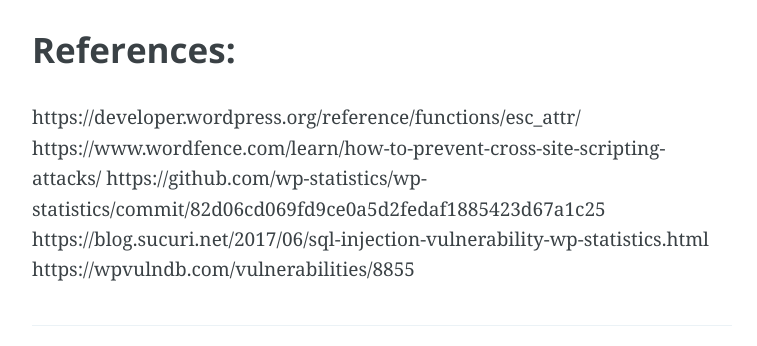
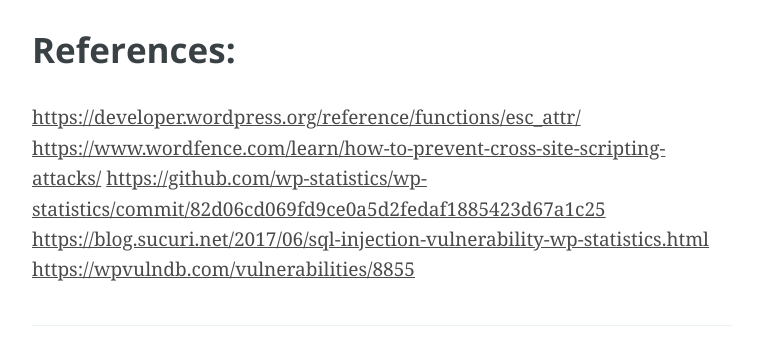
Before and after one commit to ethicalhack3r/ethicalhack3r.github.io, a Jekyll site: the page built from _posts/2017-07-03-wp-statistics-authenticated-xss-vulnerability.markdown, in a window 1280 px wide and 900 px high, scrolled down 2122 px. Shown: the part 292-638 px from the top of the window, without its empty margins (258-1015 px from the left). Built offline with Jekyll 4.4.1, drawn with Linux system fonts in a browser that asks for light colours; part of the change alters nothing that is shown.

```diff
--- a/_posts/2017-07-03-wp-statistics-authenticated-xss-vulnerability.markdown
+++ b/_posts/2017-07-03-wp-statistics-authenticated-xss-vulnerability.markdown
@@ -55,8 +55,8 @@ Users: Update to version 12.0.9, which fixes the vulnerability.
 
 ### References:
 
-https://developer.wordpress.org/reference/functions/esc_attr/
-https://www.wordfence.com/learn/how-to-prevent-cross-site-scripting-attacks/
-https://github.com/wp-statistics/wp-statistics/commit/82d06cd069fd9ce0a5d2fedaf1885423d67a1c25
-https://blog.sucuri.net/2017/06/sql-injection-vulnerability-wp-statistics.html
-https://wpvulndb.com/vulnerabilities/8855
+[https://developer.wordpress.org/reference/functions/esc_attr/](https://developer.wordpress.org/reference/functions/esc_attr/)
+[https://www.wordfence.com/learn/how-to-prevent-cross-site-scripting-attacks/](https://www.wordfence.com/learn/how-to-prevent-cross-site-scripting-attacks/)
+[https://github.com/wp-statistics/wp-statistics/commit/82d06cd069fd9ce0a5d2fedaf1885423d67a1c25](https://github.com/wp-statistics/wp-statistics/commit/82d06cd069fd9ce0a5d2fedaf1885423d67a1c25)
+[https://blog.sucuri.net/2017/06/sql-injection-vulnerability-wp-statistics.html](https://blog.sucuri.net/2017/06/sql-injection-vulnerability-wp-statistics.html)
+[https://wpvulndb.com/vulnerabilities/8855](https://wpvulndb.com/vulnerabilities/8855)
```
Also changed, not shown: 2 other files.
